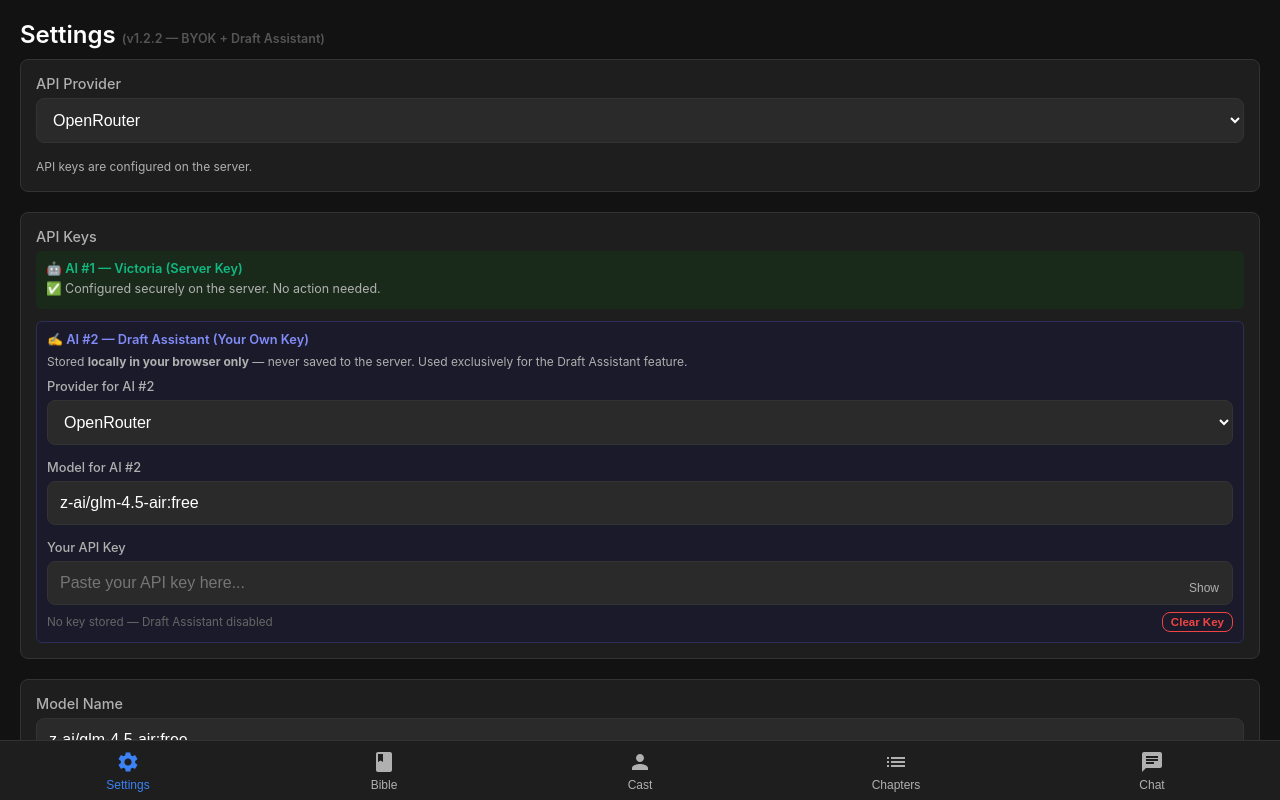
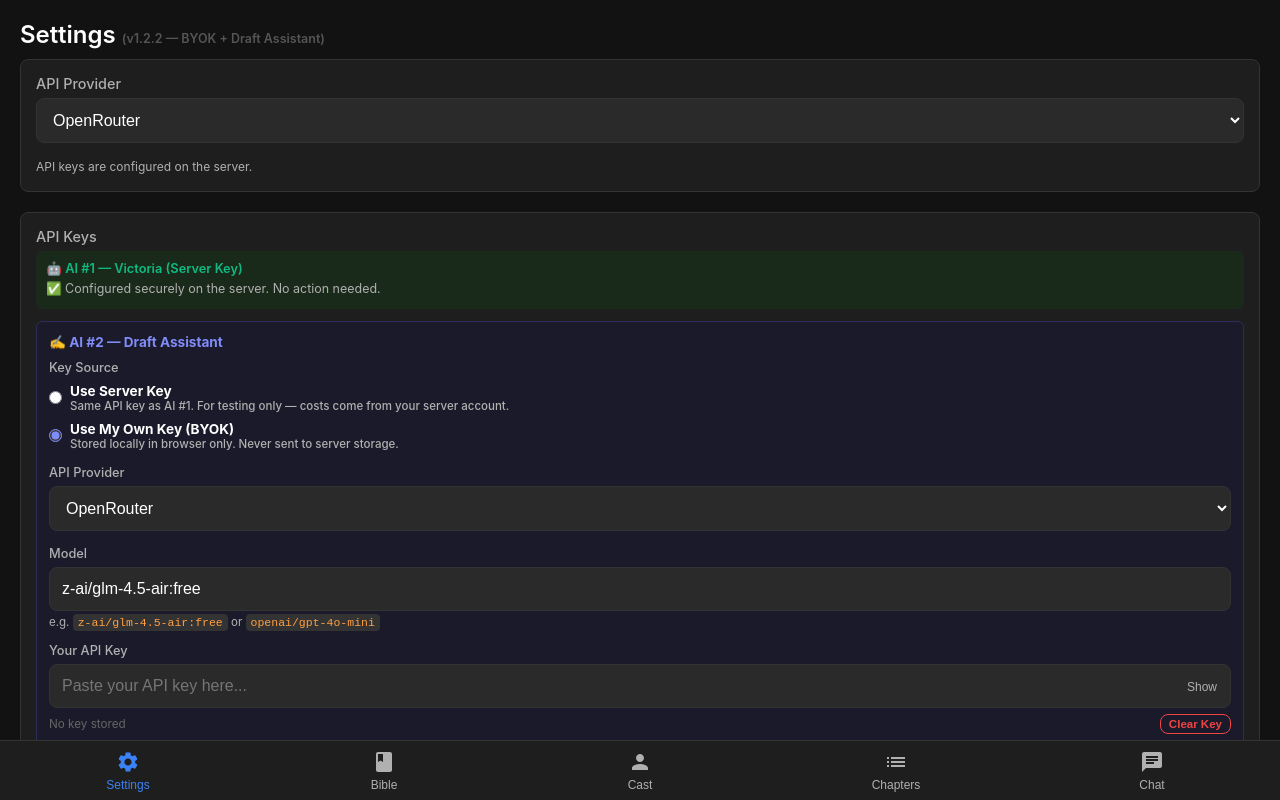
Before and after one commit to ken887/rp-companion, a website: page index.html in a window 1280 px wide. Both pictures are taken after a click on the button "Settings". Drawn offline with Linux system fonts and the light colour scheme.

Commit message:
v1.2.2 — BYOK + Draft Assistant
v1.2.2 — BYOK + Draft Assistant
interface changed
allow user to choose server api key at owner's cost

```diff
--- a/index.html
+++ b/index.html
@@ -292,31 +292,67 @@
             <div style="font-size:.8rem;font-weight:600;color:var(--success);margin-bottom:4px;">🤖 AI #1 — Victoria (Server Key)</div>
             <p style="font-size:.78rem;color:var(--muted);margin:0;">✅ Configured securely on the server. No action needed.</p>
         </div>
-        <!-- AI #2 BYOK Key -->
-        <div style="background:#1a1a2a;padding:10px;border-radius:6px;border:1px solid #2d2d5a;">
-            <div style="font-size:.8rem;font-weight:600;color:#818cf8;margin-bottom:6px;">✍️ AI #2 — Draft Assistant (Your Own Key)</div>
-            <p style="font-size:.75rem;color:var(--muted);margin-bottom:8px;">
-                Stored <strong>locally in your browser only</strong> — never saved to the server.
-                Used exclusively for the Draft Assistant feature.
-            </p>
-            <label style="font-size:.8rem;">Provider for AI #2</label>
-            <select id="byok-provider" onchange="saveBYOK()">
+
+        <!-- AI #2 Draft Assistant -->
+        <div style="background:#1a1a2a;padding:12px;border-radius:6px;border:1px solid #2d2d5a;">
+            <div style="font-size:.85rem;font-weight:700;color:#818cf8;margin-bottom:10px;">✍️ AI #2 — Draft Assistant</div>
+
+            <!-- Key Source toggle -->
+            <label style="font-size:.8rem;margin-bottom:8px;">Key Source</label>
+            <div style="display:flex;flex-direction:column;gap:8px;margin-bottom:14px;">
+                <label style="display:flex;align-items:center;gap:8px;cursor:pointer;margin:0;font-size:.85rem;color:var(--primary-text);">
+                    <input type="radio" name="draft-key-source" id="draft-use-server" value="server"
+                        onchange="onDraftKeySourceChange()" style="width:auto;margin:0;accent-color:#818cf8;">
+                    <span>
+                        <strong>Use Server Key</strong>
+                        <span style="display:block;font-size:.72rem;color:var(--muted);">Same API key as AI #1. For testing only — costs come from your server account.</span>
+                    </span>
+                </label>
+                <label style="display:flex;align-items:center;gap:8px;cursor:pointer;margin:0;font-size:.85rem;color:var(--primary-text);">
+                    <input type="radio" name="draft-key-source" id="draft-use-byok" value="byok"
+                        onchange="onDraftKeySourceChange()" style="width:auto;margin:0;accent-color:#818cf8;" checked>
+                    <span>
+                        <strong>Use My Own Key (BYOK)</strong>
+                        <span style="display:block;font-size:.72rem;color:var(--muted);">Stored locally in browser only. Never sent to server storage.</span>
+                    </span>
+                </label>
+            </div>
+
+            <!-- BYOK fields — hidden when server key selected -->
+            <div id="byok-fields">
+                <label style="font-size:.8rem;">API Provider</label>
+                <select id="byok-provider" onchange="onByokProviderChange()">
                     <option value="openrouter">OpenRouter</option>
                     <option value="anthropic">Anthropic</option>
                     <option value="openai">OpenAI</option>
-                <option value="mancer">Mancer</option>
                 </select>
-            <label style="font-size:.8rem;">Model for AI #2</label>
+
+                <label style="font-size:.8rem;">Model</label>
                 <input type="text" id="byok-model" placeholder="e.g. z-ai/glm-4.5-air:free" oninput="saveBYOK()">
+                <p style="font-size:.72rem;color:var(--muted);margin-top:-12px;margin-bottom:12px;" id="byok-model-hint">
+                    e.g. <code>z-ai/glm-4.5-air:free</code> or <code>openai/gpt-4o-mini</code>
+                </p>
+
                 <label style="font-size:.8rem;">Your API Key</label>
                 <div style="position:relative;">
-                <input type="password" id="byok-key" placeholder="Paste your API key here..." oninput="saveBYOK()"
-                    style="padding-right:80px;">
-                <button onclick="toggleBYOKVisibility()" style="position:absolute;right:8px;top:50%;transform:translateY(-65%);background:transparent;border:none;color:var(--muted);font-size:.75rem;cursor:pointer;" id="byok-toggle-vis">Show</button>
+                    <input type="password" id="byok-key" placeholder="Paste your API key here..."
+                        oninput="saveBYOK()" style="padding-right:56px;margin-bottom:6px;">
+                    <button onclick="toggleBYOKVisibility()"
+                        style="position:absolute;right:8px;top:30%;background:transparent;border:none;color:var(--muted);font-size:.75rem;cursor:pointer;"
+                        id="byok-toggle-vis">Show</button>
                 </div>
-            <div style="display:flex;justify-content:space-between;align-items:center;margin-top:-8px;">
-                <span id="byok-status" style="font-size:.73rem;color:var(--success);"></span>
+                <div style="display:flex;justify-content:space-between;align-items:center;">
+                    <span id="byok-status" style="font-size:.73rem;"></span>
                     <button class="btn btn-danger btn-small" onclick="clearBYOK()" style="font-size:.72rem;padding:3px 8px;">Clear Key</button>
+                </div>
+            </div>
+
+            <!-- Server key notice — shown when server selected -->
+            <div id="byok-server-notice" style="display:none;background:#1a2a1a;padding:8px 10px;border-radius:5px;border:1px solid #2d5a2d;">
+                <p style="font-size:.75rem;color:var(--success);margin:0;">
+                    ✅ Server key will be used for Draft Assistant.<br>
+                    <span style="color:var(--muted);">⚠️ For testing only — switch to BYOK in production to protect your server costs.</span>
+                </p>
             </div>
         </div>
     </div>
@@ -1056,32 +1092,59 @@ function copyMsg(btn, idx) {
 
 // ─────────────────────────────────────────
 // BYOK — Bring Your Own Key
-// Stored in localStorage under 'rp-byok'
-// Never included in the main state backup
+// Stored separately in localStorage under 'rp-byok'
+// Never included in main state backup
 // ─────────────────────────────────────────
+
+const BYOK_MODEL_HINTS = {
+    openrouter: 'e.g. <code>z-ai/glm-4.5-air:free</code> or <code>openai/gpt-4o-mini</code>',
+    anthropic:  'e.g. <code>claude-sonnet-4-6</code> or <code>claude-haiku-4-5-20251001</code>',
+    openai:     'e.g. <code>gpt-4o-mini</code> or <code>gpt-3.5-turbo</code>'
+};
+
+const BYOK_MODEL_DEFAULTS = {
+    openrouter: 'z-ai/glm-4.5-air:free',
+    anthropic:  'claude-sonnet-4-6',
+    openai:     'gpt-4o-mini'
+};
+
 function loadBYOK() {
     const byok = JSON.parse(localStorage.getItem('rp-byok') || '{}');
-    document.getElementById('byok-key').value      = byok.key      || '';
-    document.getElementById('byok-provider').value = byok.provider || 'openrouter';
-    document.getElementById('byok-model').value    = byok.model    || 'z-ai/glm-4.5-air:free';
+
+    // Key source radio
+    const source = byok.keySource || 'byok';
+    const radio  = document.getElementById(source === 'server' ? 'draft-use-server' : 'draft-use-byok');
+    if (radio) radio.checked = true;
+
+    // Provider, model, key
+    const providerEl = document.getElementById('byok-provider');
+    if (providerEl) providerEl.value = byok.provider || 'openrouter';
+    const modelEl = document.getElementById('byok-model');
+    if (modelEl) modelEl.value = byok.model || 'z-ai/glm-4.5-air:free';
+    const keyEl = document.getElementById('byok-key');
+    if (keyEl) keyEl.value = byok.key || '';
+
+    onDraftKeySourceChange();
     updateBYOKStatus();
+    updateByokModelHint();
 }
 
 function saveBYOK() {
-    const byok = {
-        key:      document.getElementById('byok-key').value.trim(),
-        provider: document.getElementById('byok-provider').value,
-        model:    document.getElementById('byok-model').value.trim()
-    };
-    localStorage.setItem('rp-byok', JSON.stringify(byok));
+    const source   = document.querySelector('input[name="draft-key-source"]:checked')?.value || 'byok';
+    const provider = document.getElementById('byok-provider')?.value || 'openrouter';
+    const model    = document.getElementById('byok-model')?.value.trim() || '';
+    const key      = document.getElementById('byok-key')?.value.trim() || '';
+    localStorage.setItem('rp-byok', JSON.stringify({ keySource: source, provider, model, key }));
     updateBYOKStatus();
 }
 
 function clearBYOK() {
     if (!confirm('Clear your stored API key?')) return;
-    localStorage.removeItem('rp-byok');
-    document.getElementById('byok-key').value   = '';
-    document.getElementById('byok-model').value = 'z-ai/glm-4.5-air:free';
+    const byok = JSON.parse(localStorage.getItem('rp-byok') || '{}');
+    byok.key   = '';
+    localStorage.setItem('rp-byok', JSON.stringify(byok));
+    const keyEl = document.getElementById('byok-key');
+    if (keyEl) keyEl.value = '';
     updateBYOKStatus();
     showToast('BYOK key cleared');
 }
@@ -1089,18 +1152,43 @@ function clearBYOK() {
 function updateBYOKStatus() {
     const byok   = JSON.parse(localStorage.getItem('rp-byok') || '{}');
     const status = document.getElementById('byok-status');
+    if (!status) return;
     if (byok.key) {
-        status.style.color  = 'var(--success)';
-        status.innerText    = `✅ Key saved (${byok.key.substring(0, 8)}...)`;
+        status.style.color = 'var(--success)';
+        status.innerText   = `✅ Key saved (${byok.key.substring(0, 8)}...)`;
     } else {
-        status.style.color  = '#666';
-        status.innerText    = 'No key stored — Draft Assistant disabled';
+        status.style.color = '#666';
+        status.innerText   = 'No key stored';
     }
+}
+
+function onDraftKeySourceChange() {
+    const source       = document.querySelector('input[name="draft-key-source"]:checked')?.value || 'byok';
+    const byokFields   = document.getElementById('byok-fields');
+    const serverNotice = document.getElementById('byok-server-notice');
+    if (byokFields)   byokFields.style.display   = source === 'byok'   ? 'block' : 'none';
+    if (serverNotice) serverNotice.style.display  = source === 'server' ? 'block' : 'none';
+    saveBYOK();
+}
+
+function onByokProviderChange() {
+    const provider = document.getElementById('byok-provider')?.value || 'openrouter';
+    const modelEl  = document.getElementById('byok-model');
+    if (modelEl) modelEl.value = BYOK_MODEL_DEFAULTS[provider] || '';
+    updateByokModelHint();
+    saveBYOK();
+}
+
+function updateByokModelHint() {
+    const provider = document.getElementById('byok-provider')?.value || 'openrouter';
+    const hint     = document.getElementById('byok-model-hint');
+    if (hint) hint.innerHTML = BYOK_MODEL_HINTS[provider] || '';
 }
 
 function toggleBYOKVisibility() {
     const input = document.getElementById('byok-key');
     const btn   = document.getElementById('byok-toggle-vis');
+    if (!input || !btn) return;
     if (input.type === 'password') { input.type = 'text';     btn.innerText = 'Hide'; }
     else                           { input.type = 'password'; btn.innerText = 'Show'; }
 }
@@ -1154,35 +1242,36 @@ function buildDraftPanelHTML(idx) {
 
 /** Open draft panel, close others */
 function openDraftPanel(idx) {
-    // Check BYOK key first
-    const byok = getBYOK();
-    if (!byok.key) {
-        showToast('Add your API key in Settings → Your Own Key to use Draft Assistant');
+    const byok   = getBYOK();
+    const source = byok.keySource || 'byok';
+
+    // If BYOK mode but no key, redirect to settings
+    if (source === 'byok' && !byok.key) {
+        showToast('Add your API key in Settings → Draft Assistant to use this feature');
         navTo('settings');
         return;
     }
+
     // Close any other open panels
     document.querySelectorAll('.draft-panel').forEach(p => { p.style.display = 'none'; });
     document.querySelectorAll('.btn-draft-trigger').forEach(b => { b.style.display = 'inline-flex'; });
 
     const panel   = document.getElementById(`draft-panel-${idx}`);
     const trigger = document.getElementById(`draft-trigger-${idx}`);
-    if (panel) { panel.style.display = 'block'; }
+    if (panel)   { panel.style.display = 'block'; }
     if (trigger) { trigger.style.display = 'none'; }
 }
 
-/** Close a draft panel */
-function closeDraftPanel(idx) {
-    const panel   = document.getElementById(`draft-panel-${idx}`);
-    const trigger = document.getElementById(`draft-trigger-${idx}`);
-    if (panel)   { panel.style.display = 'none'; }
-    if (trigger) { trigger.style.display = 'inline-flex'; }
+/** Call /api/draft — uses BYOK key or null (server key) depending on user setting */
+async function generateDraft(idx) {
+    const byok       = getBYOK();
+    const source     = byok.keySource || 'byok';
+    const userApiKey = source === 'server' ? null : (byok.key || null);
+
+    if (source === 'byok' && !userApiKey) {
+        showToast('No BYOK key — add in Settings → Draft Assistant');
+        return;
     }
-
-/** Call /api/draft with BYOK key and get a draft reply */
-async function generateDraft(idx) {
-    const byok = getBYOK();
-    if (!byok.key) { showToast('No BYOK key — add in Settings'); return; }
 
     const charSelectEl = document.getElementById(`draft-char-${idx}`);
     if (!charSelectEl) { showToast('No characters available to draft as'); return; }
@@ -1191,38 +1280,39 @@ async function generateDraft(idx) {
     const draftChar   = state.characters.find(c => c.id === draftCharId);
     if (!draftChar)   { showToast('Character not found'); return; }
 
-    const guidance    = (document.getElementById(`draft-guidance-${idx}`)?.value || '').trim();
-    const outputEl    = document.getElementById(`draft-output-${idx}`);
-    const sendBtn     = document.getElementById(`draft-send-${idx}`);
-    const copyBtn     = document.getElementById(`draft-copy-${idx}`);
-    const genBtn      = document.querySelector(`#draft-panel-${idx} .btn-draft`);
+    const guidance = (document.getElementById(`draft-guidance-${idx}`)?.value || '').trim();
+    const outputEl = document.getElementById(`draft-output-${idx}`);
+    const sendBtn  = document.getElementById(`draft-send-${idx}`);
+    const copyBtn  = document.getElementById(`draft-copy-${idx}`);
+    const genBtn   = document.querySelector(`#draft-panel-${idx} .btn-draft`);
 
-    // Show spinner
     outputEl.style.display = 'block';
     outputEl.innerHTML     = '<span class="draft-spinner"></span> Generating draft...';
     if (genBtn)  { genBtn.disabled = true; }
     if (sendBtn) { sendBtn.style.display = 'none'; }
     if (copyBtn) { copyBtn.style.display = 'none'; }
 
-    const msgs = state.chatHistory[state.activeChapterId] || [];
+    const msgs      = state.chatHistory[state.activeChapterId] || [];
+    const provider  = source === 'server' ? state.provider : (byok.provider || 'openrouter');
+    const model     = source === 'server' ? state.model    : (byok.model    || 'z-ai/glm-4.5-air:free');
 
     try {
         const response = await fetch('/api/draft', {
             method:  'POST',
             headers: { 'Content-Type': 'application/json' },
             body: JSON.stringify({
-                provider:    byok.provider || 'openrouter',
-                model:       byok.model    || 'z-ai/glm-4.5-air:free',
+                provider,
+                model,
                 messages:    msgs.map(m => ({ role: m.role, content: m.content })),
                 draftChar:   { name: draftChar.name, desc: draftChar.desc },
                 draftPrompt: guidance,
-                userApiKey:  byok.key
+                userApiKey   // null = use server key, string = use BYOK
             })
         });
         const data = await response.json();
 
         if (response.ok) {
-            const draftText = data.choices[0].message.content;
+            const draftText        = data.choices[0].message.content;
             outputEl.innerText     = draftText;
             outputEl.dataset.draft = draftText;
             if (sendBtn) { sendBtn.style.display = 'inline-block'; }
```
Also changed, not shown: server.js (+8 -6 lines). Lines whose indentation alone changed are shown as unchanged.
